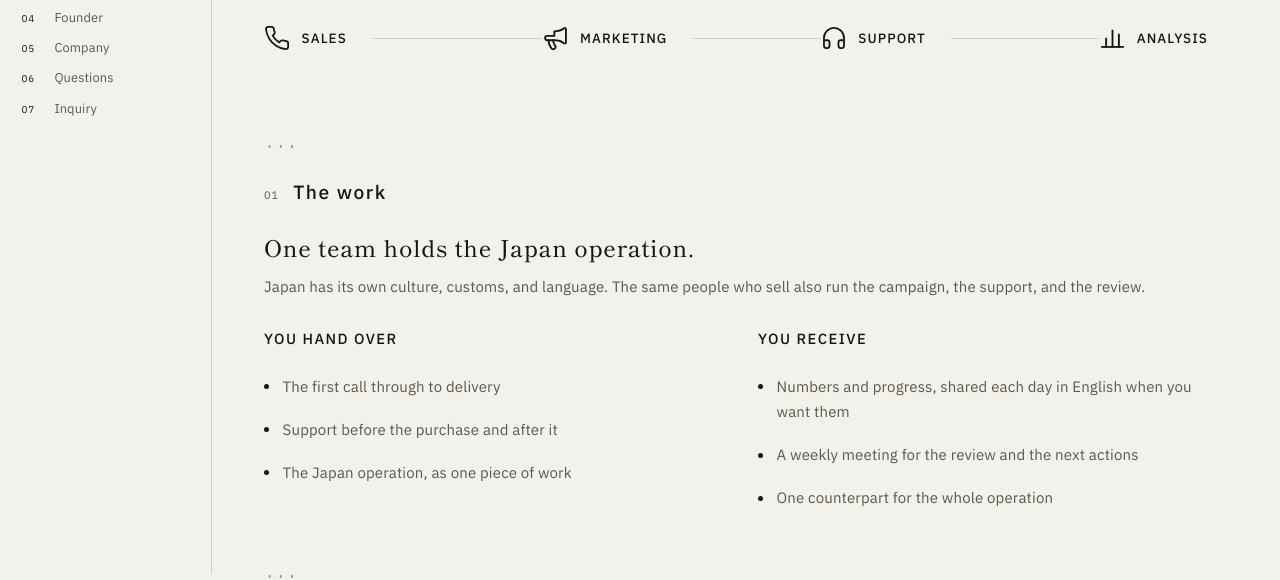
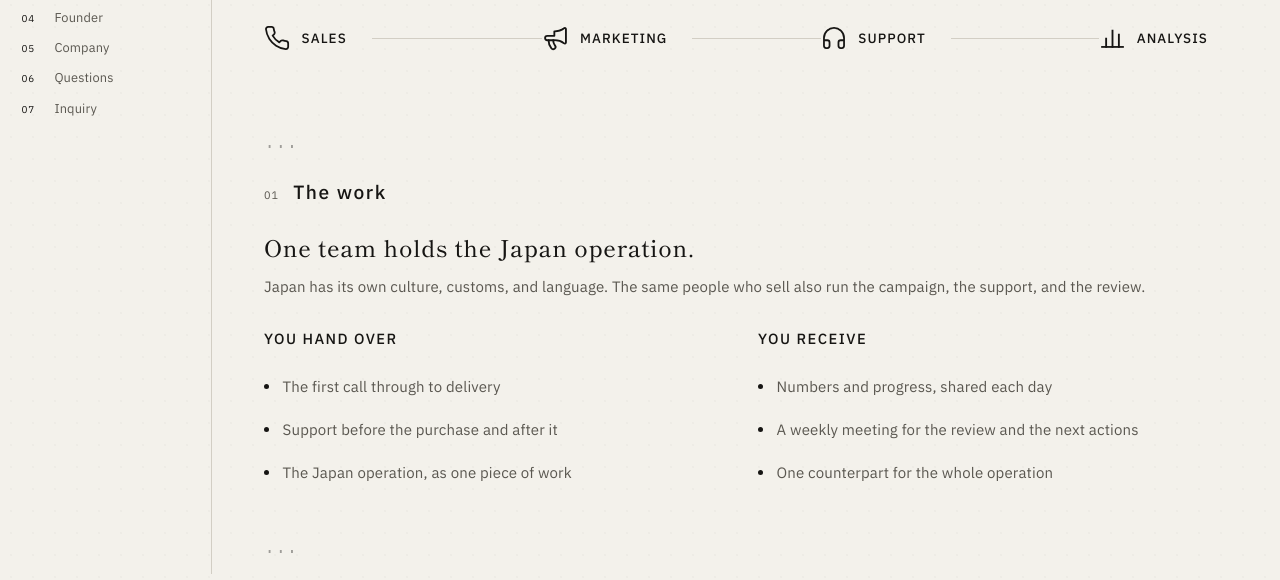
Before and after one commit to kepty19/agency, a plain HTML site: page index.html in a window 1280 px wide. Shown: the part 226-806 px from the top of the page. Drawn offline with Linux system fonts and the light colour scheme; a web font is replaced by a local one.

Commit message:
Update index.html

```diff
--- a/index.html
+++ b/index.html
@@ -219,7 +219,7 @@
           <div>
             <h3>You receive</h3>
             <ul class="dots">
-              <li>Numbers and progress, shared each day in English when you want them</li>
+              <li>Numbers and progress, shared each day</li>
               <li>A weekly meeting for the review and the next actions</li>
               <li>One counterpart for the whole operation</li>
             </ul>
```
